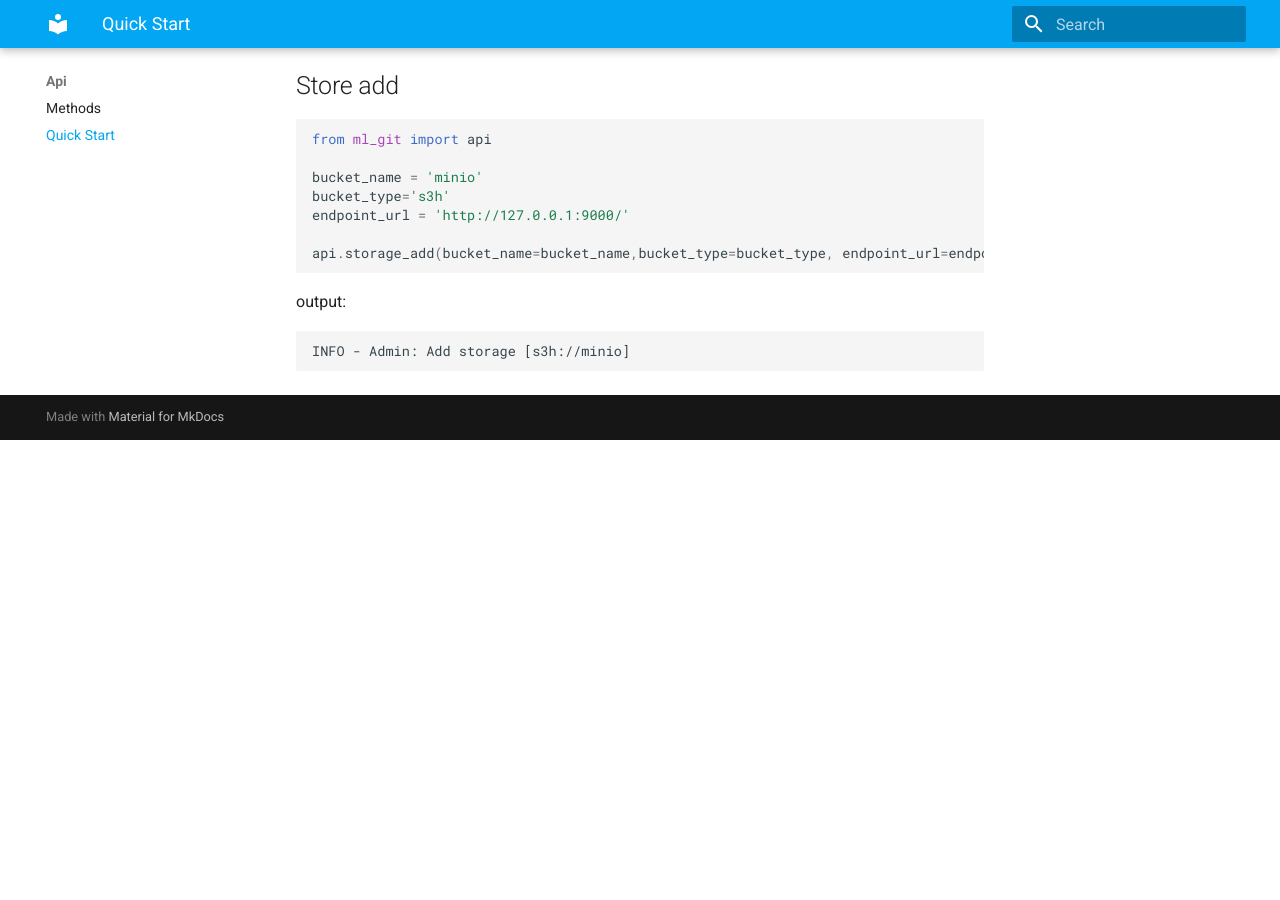
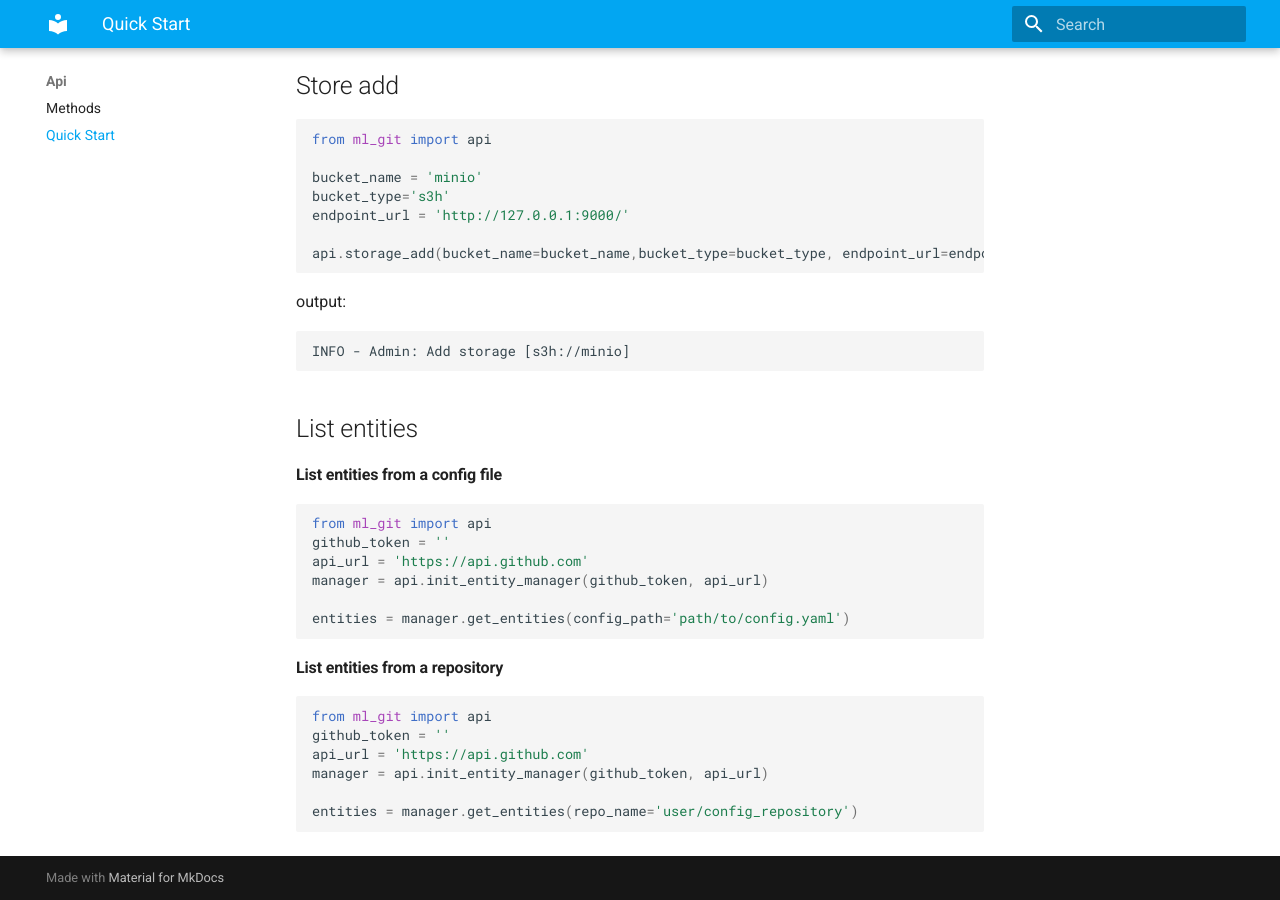
Before and after one commit to zenphantom/ml-git, an MkDocs documentation site: the page built from docs/api/quick_start.md, in a window 1280 px wide and 900 px high, scrolled down 5152 px. Built offline with MkDocs 1.6.1 and Material for MkDocs 9.7.7, drawn with Linux system fonts in a browser that asks for light colours; before the commit the page ends 5592 px from its top, so only the background shows below that.

Commit message:
Updated documentation

````diff
--- a/docs/api/quick_start.md
+++ b/docs/api/quick_start.md
@@ -261,3 +261,26 @@ api.storage_add(bucket_name=bucket_name,bucket_type=bucket_type, endpoint_url=en
 output:
 
     INFO - Admin: Add storage [s3h://minio]
+
+## List entities
+
+#### List entities from a config file
+```python
+from ml_git import api
+github_token = ''
+api_url = 'https://api.github.com'
+manager = api.init_entity_manager(github_token, api_url)
+
+entities = manager.get_entities(config_path='path/to/config.yaml')
+```
+
+
+#### List entities from a repository
+```python
+from ml_git import api
+github_token = ''
+api_url = 'https://api.github.com'
+manager = api.init_entity_manager(github_token, api_url)
+
+entities = manager.get_entities(repo_name='user/config_repository')
+```
````
Also changed, not shown: docs/api/README.md (+69 -0 lines), 1 other file.
